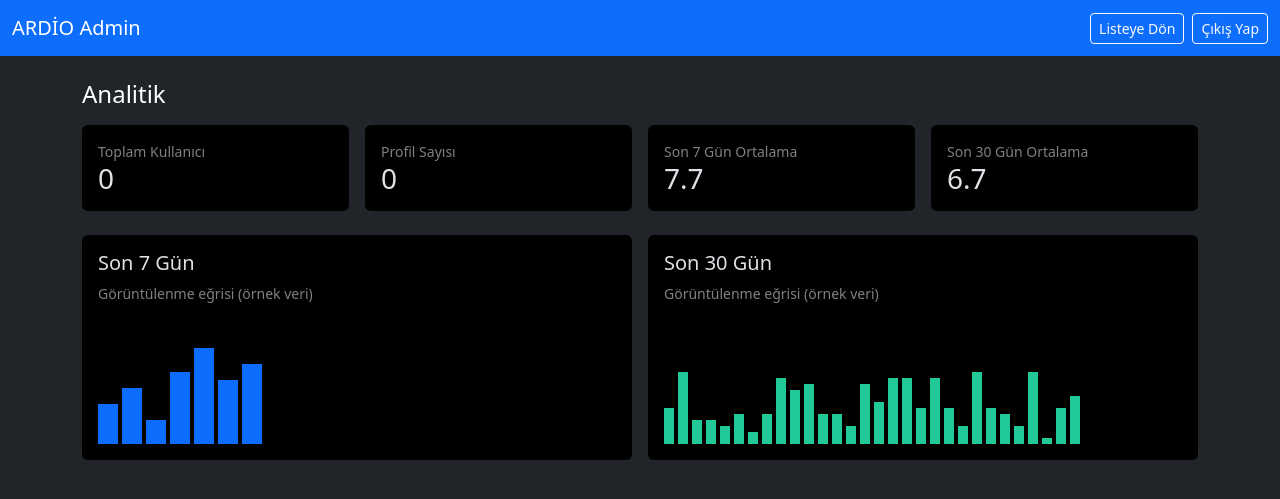
After one commit to mehmetdonmezz/test, a PHP site: page /admin_analytics.php in a window 1280 px wide. The commit adds this page. Shown: the top 499 px of the page. Run offline with PHP 8.4, Linux system fonts and the light colour scheme; the visitor is signed in with stand-in values (Sample User, id 1); data that the repository does not hold is empty.

Commit message:
Add admin analytics page and language support
Co-authored-by: ademdonmez9 <ademdonmez9@gmail.com>

```diff
--- a/admin.php
+++ b/admin.php
@@ -104,6 +104,7 @@ function q($k, $v) {
     <a class="navbar-brand" href="index.php">ARDİO Admin</a>
     <div class="d-flex gap-2">
       <a class="btn btn-outline-light btn-sm" href="admin_site.php">Site Ayarları</a>
+      <a class="btn btn-outline-light btn-sm" href="admin_analytics.php">Analitik</a>
       <button class="btn btn-outline-light btn-sm" onclick="toggleTheme()" type="button"><span data-theme-label>Aydınlık</span></button>
       <?php if (isset($_SESSION['impersonator_admin_id'])): ?>
         <a href="admin_unimpersonate.php" class="btn btn-warning btn-sm">Admin’e Geri Dön</a>
--- /dev/null
+++ b/admin_analytics.php
@@ -0,0 +1,104 @@
+<?php
+require_once __DIR__ . '/config.php';
+requireAdmin();
+
+// Toplam kullanıcı
+$totalUsers = (int)$pdo->query('SELECT COUNT(*) AS c FROM users')->fetch()['c'];
+// Profil kaydı olan kullanıcı sayısı
+$totalProfiles = (int)$pdo->query('SELECT COUNT(*) AS c FROM patient_info')->fetch()['c'];
+
+// Görüntülenme verisi loglanmıyorsa placeholder üretelim (gelecekte table: profile_views)
+$last7 = [5, 7, 3, 9, 12, 8, 10];
+$last30 = array_map(fn($i)=>rand(0,12), range(1,30));
+$avg7 = round(array_sum($last7)/count($last7),1);
+$avg30 = round(array_sum($last30)/count($last30),1);
+?>
+<!DOCTYPE html>
+<html lang="tr" data-bs-theme="dark">
+<head>
+  <meta charset="UTF-8">
+  <meta name="viewport" content="width=device-width, initial-scale=1" />
+  <title>Analitik - Admin</title>
+  <link href="https://cdn.jsdelivr.net/npm/bootstrap@5.3.2/dist/css/bootstrap.min.css" rel="stylesheet" />
+</head>
+<body class="bg-dark text-white">
+  <nav class="navbar navbar-expand-lg navbar-dark bg-primary">
+    <div class="container-fluid">
+      <a class="navbar-brand" href="admin.php">ARDİO Admin</a>
+      <div class="d-flex gap-2">
+        <a href="admin.php" class="btn btn-outline-light btn-sm">Listeye Dön</a>
+        <a href="logout.php" class="btn btn-outline-light btn-sm">Çıkış Yap</a>
+      </div>
+    </div>
+  </nav>
+
+  <div class="container py-4">
+    <h1 class="h4 mb-3">Analitik</h1>
+
+    <div class="row g-3 mb-4">
+      <div class="col-md-3">
+        <div class="card bg-black border-0">
+          <div class="card-body">
+            <div class="text-white-50 small">Toplam Kullanıcı</div>
+            <div class="h3 mb-0"><?= $totalUsers ?></div>
+          </div>
+        </div>
+      </div>
+      <div class="col-md-3">
+        <div class="card bg-black border-0">
+          <div class="card-body">
+            <div class="text-white-50 small">Profil Sayısı</div>
+            <div class="h3 mb-0"><?= $totalProfiles ?></div>
+          </div>
+        </div>
+      </div>
+      <div class="col-md-3">
+        <div class="card bg-black border-0">
+          <div class="card-body">
+            <div class="text-white-50 small">Son 7 Gün Ortalama</div>
+            <div class="h3 mb-0"><?= $avg7 ?></div>
+          </div>
+        </div>
+      </div>
+      <div class="col-md-3">
+        <div class="card bg-black border-0">
+          <div class="card-body">
+            <div class="text-white-50 small">Son 30 Gün Ortalama</div>
+            <div class="h3 mb-0"><?= $avg30 ?></div>
+          </div>
+        </div>
+      </div>
+    </div>
+
+    <div class="row g-3">
+      <div class="col-lg-6">
+        <div class="card bg-black border-0">
+          <div class="card-body">
+            <h5 class="card-title">Son 7 Gün</h5>
+            <div class="text-white-50 small">Görüntülenme eğrisi (örnek veri)</div>
+            <div class="d-flex align-items-end gap-1" style="height:140px;">
+              <?php foreach ($last7 as $v): $h = max(4, $v*8); ?>
+                <div title="<?= $v ?>" style="width:20px;height:<?= $h ?>px;background:#0d6efd"></div>
+              <?php endforeach; ?>
+            </div>
+          </div>
+        </div>
+      </div>
+      <div class="col-lg-6">
+        <div class="card bg-black border-0">
+          <div class="card-body">
+            <h5 class="card-title">Son 30 Gün</h5>
+            <div class="text-white-50 small">Görüntülenme eğrisi (örnek veri)</div>
+            <div class="d-flex align-items-end gap-1" style="height:140px;overflow-x:auto;">
+              <?php foreach ($last30 as $v): $h = max(4, $v*6); ?>
+                <div title="<?= $v ?>" style="width:10px;height:<?= $h ?>px;background:#20c997"></div>
+              <?php endforeach; ?>
+            </div>
+          </div>
+        </div>
+      </div>
+    </div>
+
+  </div>
+</body>
+</html>
```
Also changed, not shown: lang.php (added, +53 -0 lines).
